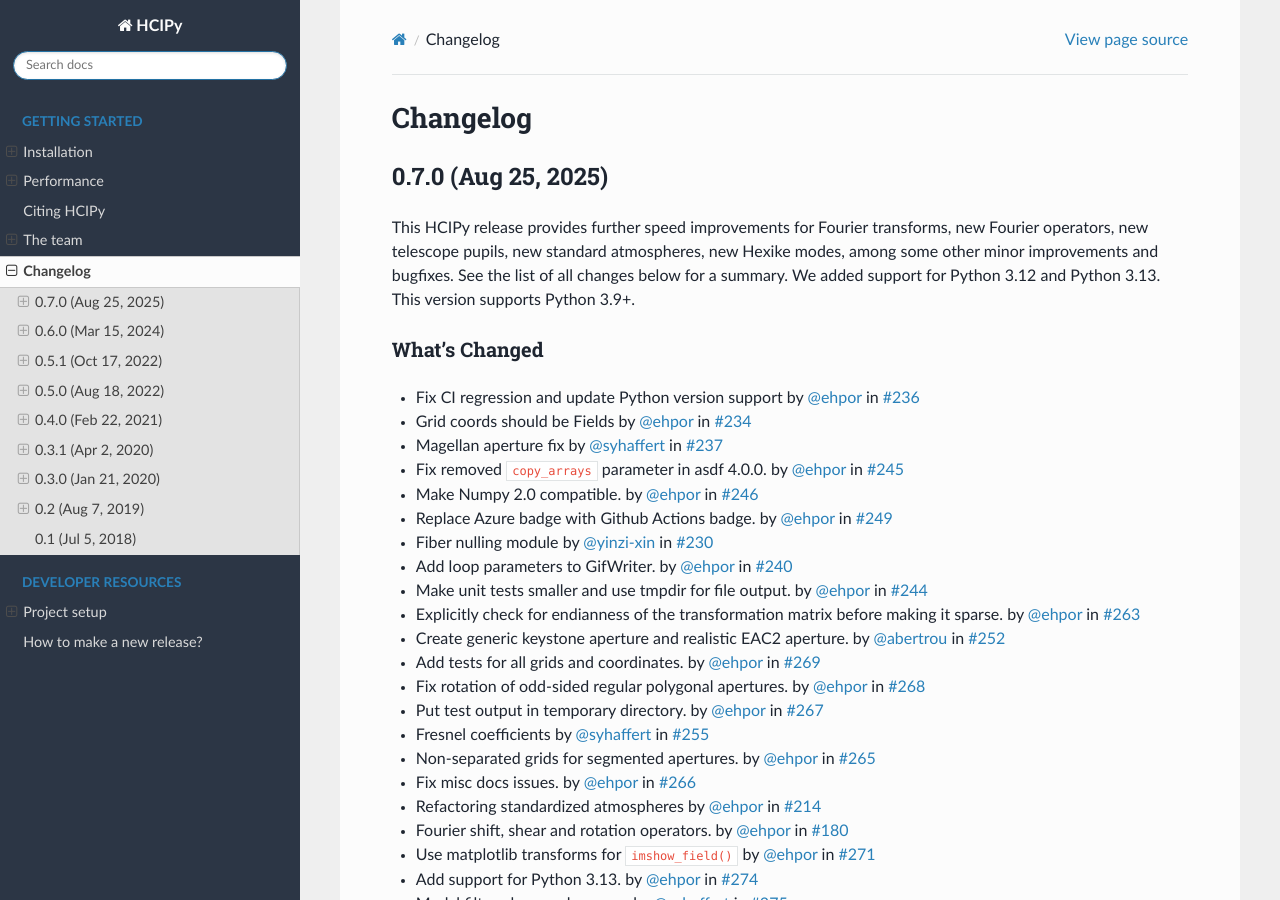
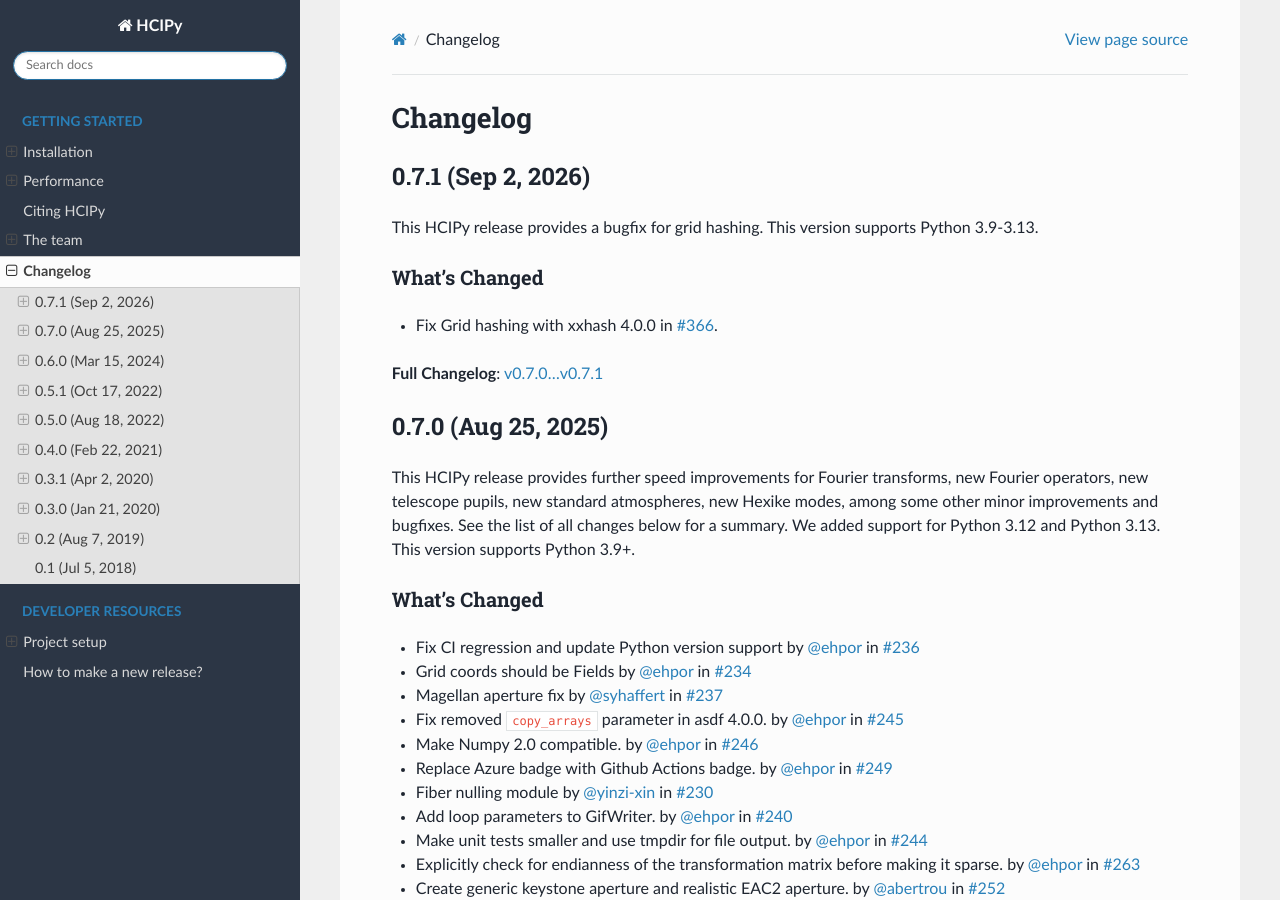
Before and after one commit to ehpor/hcipy, a Sphinx documentation site: the page built from doc/changelog.rst, in a window 1280 px wide and 900 px high. Built offline with Sphinx 7.4.7 and the Read the Docs theme 3.1.0, drawn with Linux system fonts in a browser that asks for light colours; pages that are not in the unit, such as notebooks, are missing from menus; the version number could not be read and is left out.

Commit message:
Add changelog entry for v0.7.1.

```diff
--- a/doc/changelog.rst
+++ b/doc/changelog.rst
@@ -1,5 +1,16 @@
 Changelog
 =========
+
+0.7.1 (Sep 2, 2026)
+--------------------
+
+This HCIPy release provides a bugfix for grid hashing. This version supports Python 3.9-3.13.
+
+What's Changed
+~~~~~~~~~~~~~~
+- Fix Grid hashing with xxhash 4.0.0 in `#366 <https://github.com/ehpor/hcipy/pull/366>`__.
+
+**Full Changelog**: `v0.7.0...v0.7.1 <https://github.com/ehpor/hcipy/compare/v0.7.0...v0.7.1>`__
 
 0.7.0 (Aug 25, 2025)
 --------------------
```
